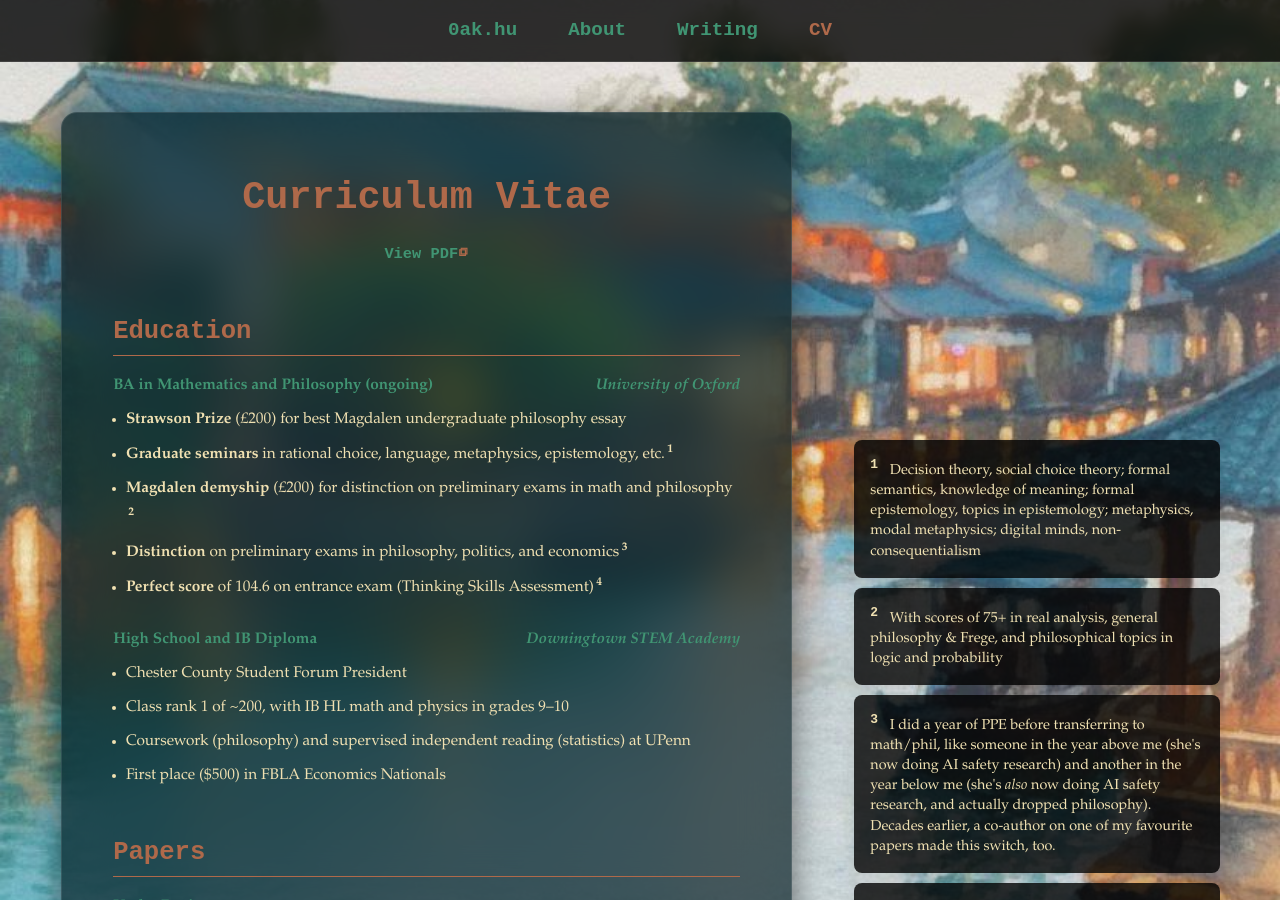
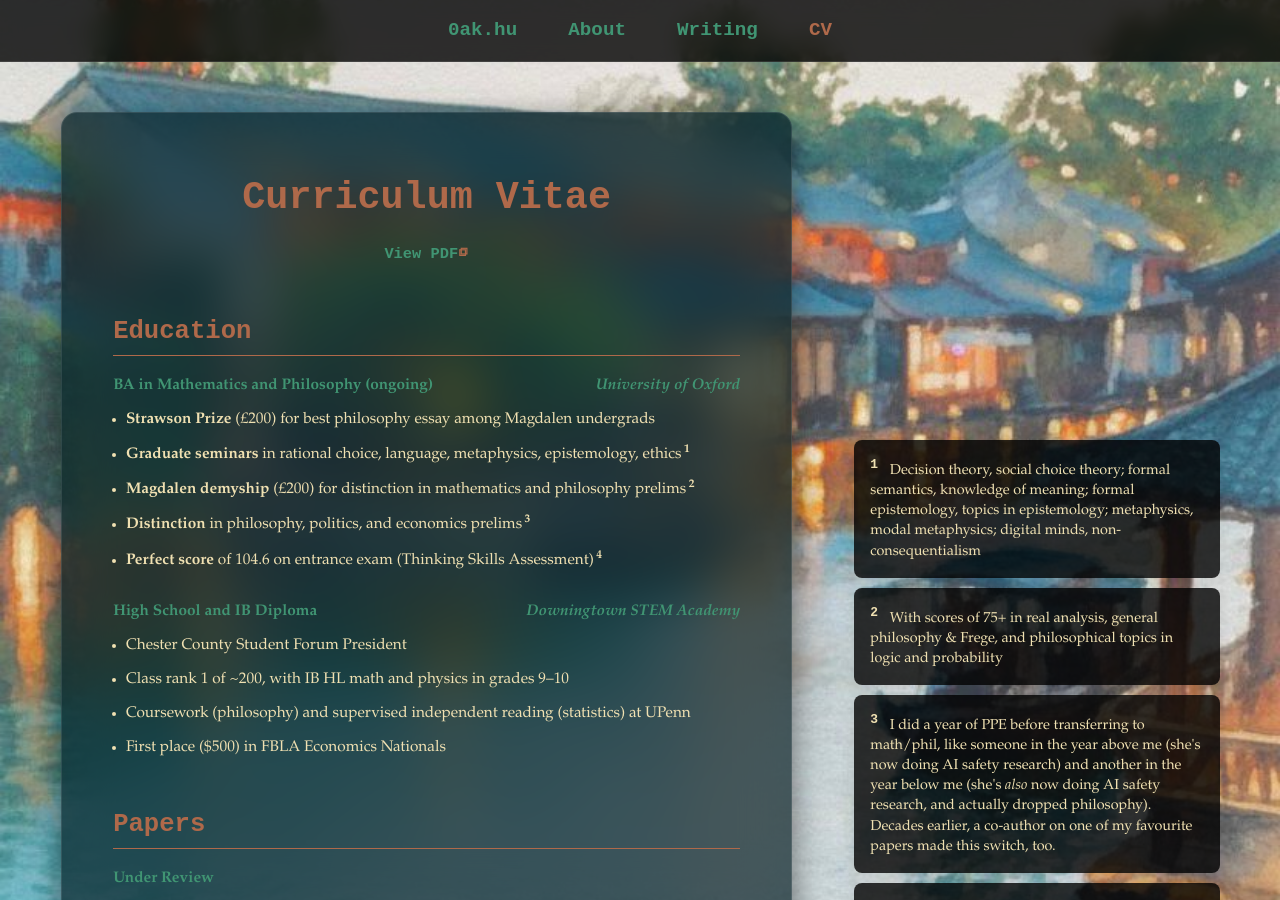
Before and after one commit to oak-hu/oak-hu.github.io, a Jekyll site: the page built from cv.md, in a window 1280 px wide and 900 px high. Built offline with Jekyll 4.4.1, drawn with Linux system fonts in a browser that asks for light colours; some web fonts are replaced.

Commit message:
Update cv.md

```diff
--- a/cv.md
+++ b/cv.md
@@ -20,22 +20,22 @@ permalink: /cv
 
 <ul style="margin-top: 0.5vw; padding-left: 1vw; list-style-type: disc;">
 	<li style="margin-bottom: 0.5vw;">
-                    <strong>Strawson Prize</strong> (£200) for best Magdalen undergraduate philosophy essay
+                    <strong>Strawson Prize</strong> (£200) for best philosophy essay among Magdalen undergrads
     </li>
 	<li style="margin-bottom: 0.5vw;">
-                    <strong>Graduate seminars</strong> in rational choice, language, metaphysics, epistemology, etc.<label for="sn-4" class="margin-toggle sidenote-number"></label>
+                    <strong>Graduate seminars</strong> in rational choice, language, metaphysics, epistemology, ethics<label for="sn-4" class="margin-toggle sidenote-number"></label>
         <input type="checkbox" id="sn-4" class="margin-toggle"/>
         <span class="sidenote">Decision theory, social choice theory; formal semantics, knowledge of meaning; formal epistemology, topics in epistemology; metaphysics, modal metaphysics; digital minds, non-consequentialism
 </span>
                 </li>
                 <li style="margin-bottom: 0.5vw;">
-                    <strong>Magdalen demyship</strong> (£200) for distinction on preliminary exams in math and philosophy<label for="sn-2" class="margin-toggle sidenote-number"></label>
+                    <strong>Magdalen demyship</strong> (£200) for distinction in mathematics and philosophy prelims<label for="sn-2" class="margin-toggle sidenote-number"></label>
         <input type="checkbox" id="sn-2" class="margin-toggle"/>
         <span class="sidenote">With scores of 75+ in real analysis, general philosophy & Frege, and philosophical topics in logic and probability
 </span>
                 </li>
                 <li style="margin-bottom: 0.5vw;">
-                    <strong>Distinction</strong> on preliminary exams in philosophy, politics, and economics<label for="sn-3" class="margin-toggle sidenote-number"></label>
+                    <strong>Distinction</strong> in philosophy, politics, and economics prelims<label for="sn-3" class="margin-toggle sidenote-number"></label>
         <input type="checkbox" id="sn-3" class="margin-toggle"/>
         <span class="sidenote">I did a year of PPE before transferring to math/phil, like someone in the year above me (she's now doing AI safety research) and another in the year below me (she's <em>also</em> now doing AI safety research, and actually dropped philosophy). Decades earlier, a co-author on one of my favourite papers made this switch, too.
 </span>
```
